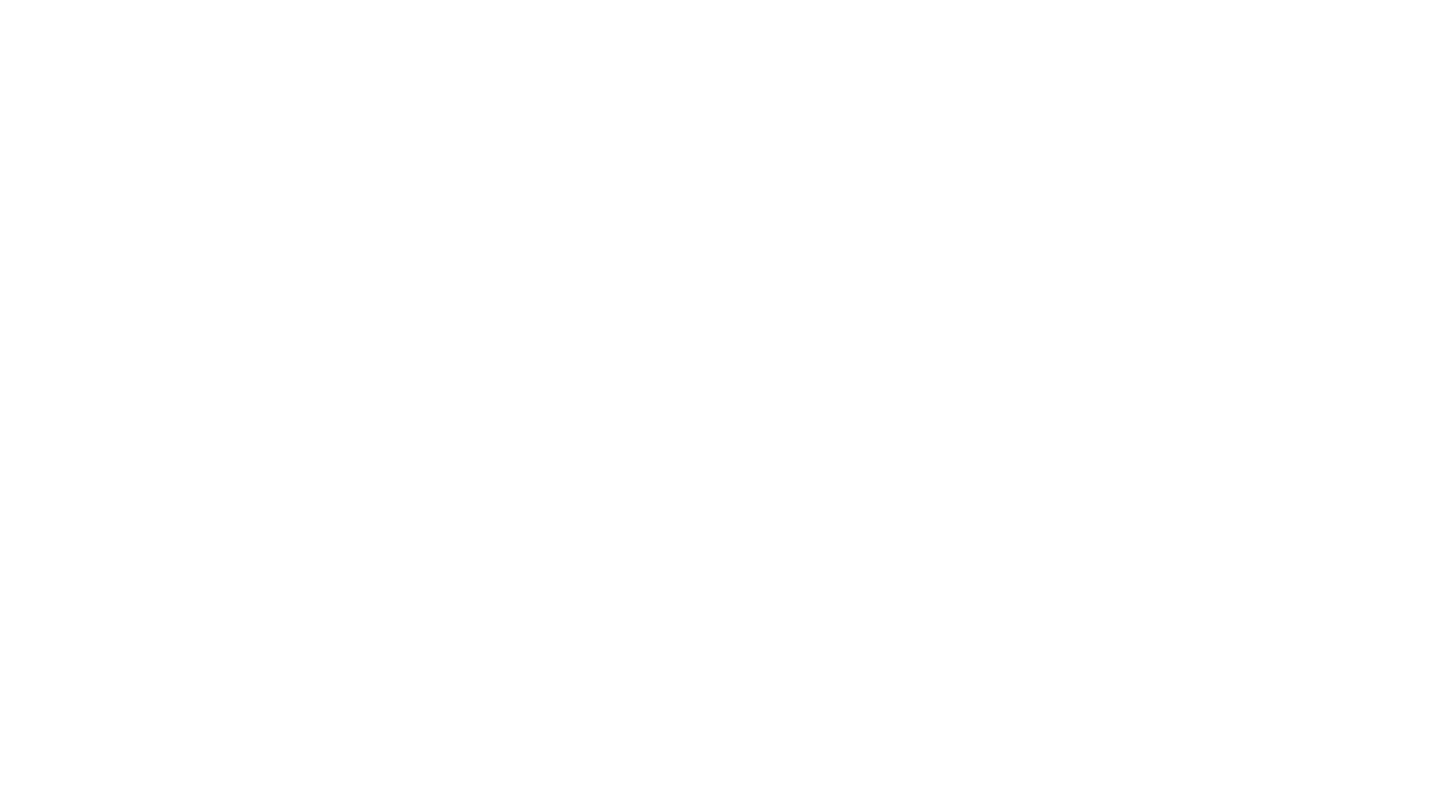
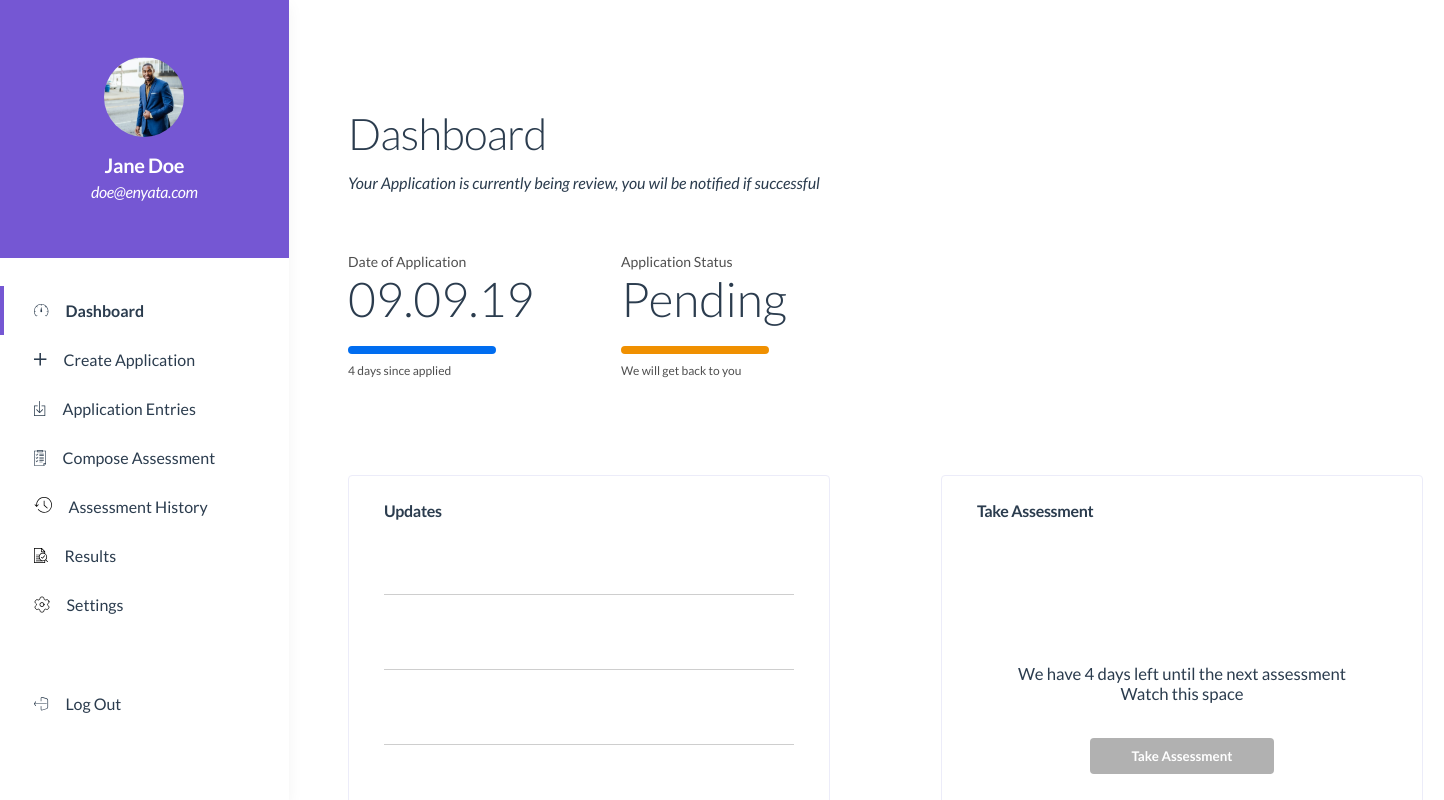
Before and after one commit to DannStormy/enyata-academy-project, a Vue app: page /admin-dashboard in a window 1280 px wide. Before the commit this address had no page. Shown: the top 800 px of the page, 1444 px wide, since content can reach past the window. Built offline with nearby package versions, Linux system fonts and the light colour scheme.

Commit message:
modified the admin sidemenu

```diff
--- a/src/components/AdminSideMenu.vue
+++ b/src/components/AdminSideMenu.vue
@@ -104,8 +104,8 @@ export default {
   max-width: 292px;
   box-shadow: 0px 5px 15px rgba(33, 31, 38, 0.05);
   height: auto;
-  /* height: 100vh; */
-  /* position: fixed; */
+  height: 100vh;
+  position: fixed;
 }
 .user-details {
   background-color: #7557d3;
@@ -125,8 +125,7 @@ export default {
   font-weight: 400;
 }
 .logout-button {
-  margin-top: 230px;
-  padding-bottom: 160px;
+  margin-top: 50px
 }
 .nav-button-img {
   margin-right: 16.56px;
--- a/src/router/index.js
+++ b/src/router/index.js
@@ -66,6 +66,11 @@ const routes = [
     path: '/success',
     name: 'SuccessfulView',
     component: () => import('../views/SuccessfulView.vue')
+  },
+  {
+    path: '/admin-dashboard',
+    name: 'AdminsDashboard',
+    component: () => import('../views/admin_views/AdminDashboard.vue')
   }
 ]
 
--- a/src/views/admin_views/AdminDashboard.vue
+++ b/src/views/admin_views/AdminDashboard.vue
@@ -0,0 +1,154 @@
+<template>
+    <div class="flex-container">
+      <AdminSideMenu />
+      <div class="container">
+        <h1>Dashboard</h1>
+        <p class="description">
+          Your Application is currently being review, you wil be notified if
+          successful
+        </p>
+        <div class="dashboard-status">
+          <div class="dofapplication">
+            <p class="titles">Date of Application</p>
+            <p class="data">09.09.19</p>
+            <hr />
+            <p class="comments">4 days since applied</p>
+          </div>
+          <div class="status">
+            <p class="titles">Application Status</p>
+            <p class="data">Pending</p>
+            <hr />
+            <p class="comments">We will get back to you</p>
+          </div>
+        </div>
+        <div class="further-info">
+          <div class="updates">
+            <p class="finfo">Updates</p>
+            <ul>
+              <li></li>
+              <li></li>
+              <li></li>
+              <li></li>
+            </ul>
+          </div>
+          <div class="assessments">
+            <p class="finfo">Take Assessment</p>
+            <div class="assessment-details">
+              <p>We have 4 days left until the next assessment</p>
+              <p>Watch this space</p>
+              <router-link to="/assessment"
+                ><button class="assessment-button">
+                  Take Assessment
+                </button></router-link
+              >
+            </div>
+          </div>
+        </div>
+      </div>
+    </div>
+  </template>
+
+  <script>
+  import AdminSideMenu from "@/components/AdminSideMenu.vue";
+  export default {
+    name: "AdminDashboard",
+    components: {
+        AdminSideMenu,
+    },
+  };
+  </script>
+
+  <style scoped>
+  @import url("https://fonts.googleapis.com/css2?family=Lato:ital,wght@0,100;0,300;0,400;0,700;0,900;1,100;1,300;1,400;1,700;1,900&display=swap");
+  * {
+    font-family: "Lato", sans-serif;
+    color: #2b3c4e;
+  }
+  .flex-container {
+    display: flex;
+  }
+  .container {
+    margin: 107px 0 86px 290px;
+    padding: 0 58px;
+  }
+  h1 {
+    font-weight: 300;
+    font-size: 43.56px;
+    letter-spacing: -0.02em;
+  }
+  .description {
+    font-weight: 500;
+    font-style: italic;
+    margin: 14.28px 0 61px;
+  }
+  .dashboard-status {
+    display: flex;
+    gap: 87px;
+  }
+  .titles {
+    font-size: 14px;
+    color: #4f4f4f;
+  }
+  .data {
+    font-weight: 300;
+    font-size: 48px;
+  }
+  hr {
+    width: 148px;
+    border: 4px solid #006df0;
+    border-radius: 4px;
+    margin: 19px 0 9px;
+  }
+  .status > hr {
+    border: 4px solid #f09000;
+  }
+  .comments {
+    font-size: 12px;
+    font-weight: 400;
+    color: #4f4f4f;
+    margin-bottom: 97px;
+  }
+  .further-info {
+    display: grid;
+    grid-template-columns: repeat(2, 50%);
+    grid-template-rows: 100%;
+    gap: 74px;
+  }
+  .updates,
+  .assessments {
+    border: 1px solid #ececf9;
+    border-radius: 4px;
+    padding: 25px 35px;
+    width: 482px;
+  }
+  .finfo {
+    font-weight: 700;
+    letter-spacing: -0.02em;
+    color: #2b3c4e;
+  }
+  ul li {
+    list-style: none;
+    border-bottom: 1px solid #cecece;
+    padding-top: 74px;
+    max-width: 412.5px;
+  }
+  .assessment-details {
+    text-align: center;
+    font-size: 16.73px;
+    font-weight: 400;
+    line-height: 20.07px;
+    color: #4f4f4f;
+    margin: 144px 0;
+  }
+  .assessment-button {
+    background-color: #b1b1b1;
+    color: white;
+    cursor: pointer;
+    border: none;
+    outline: none;
+    padding: 10px 42px;
+    border-radius: 4px;
+    font-weight: 700;
+    margin-top: 34px;
+  }
+  </style>
```
